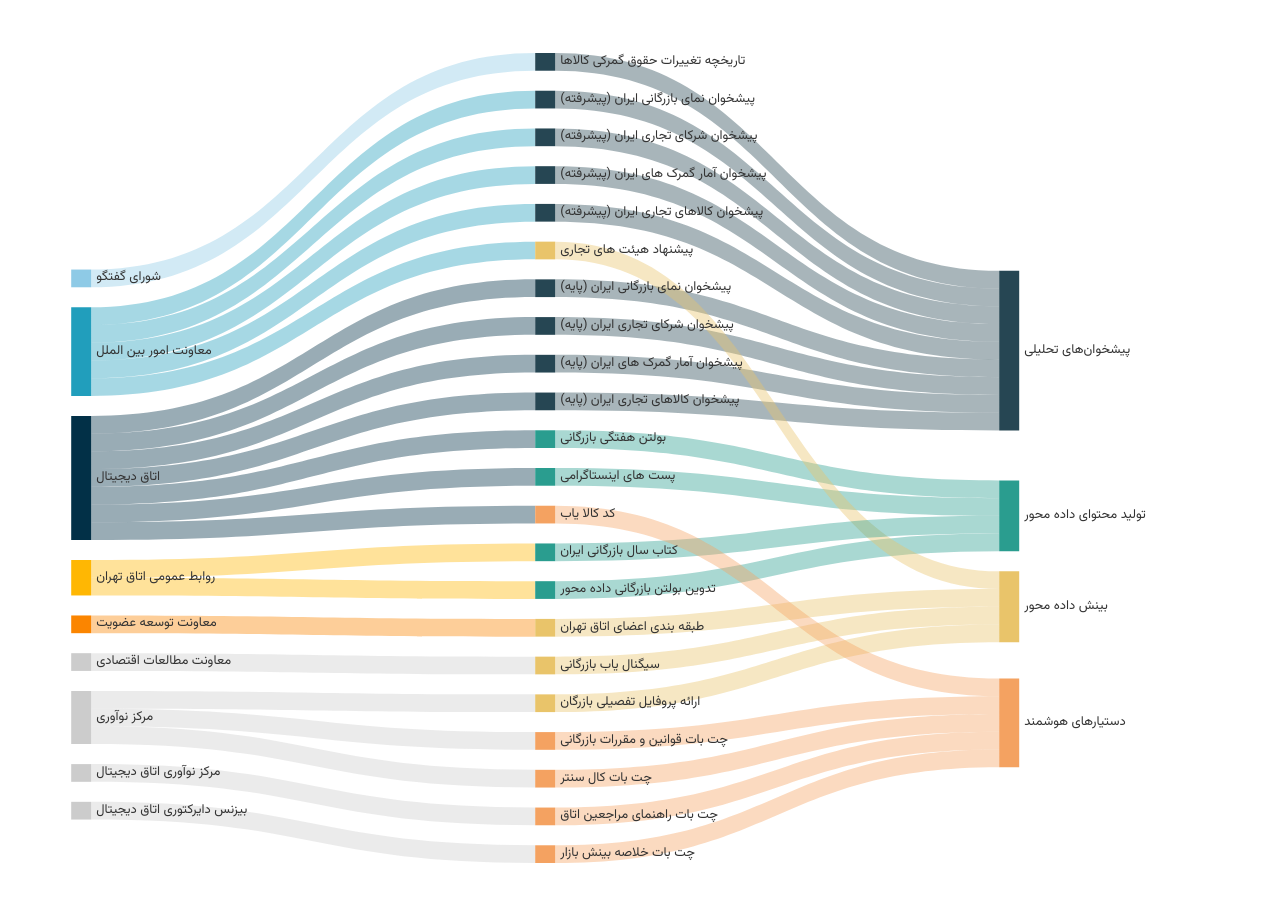
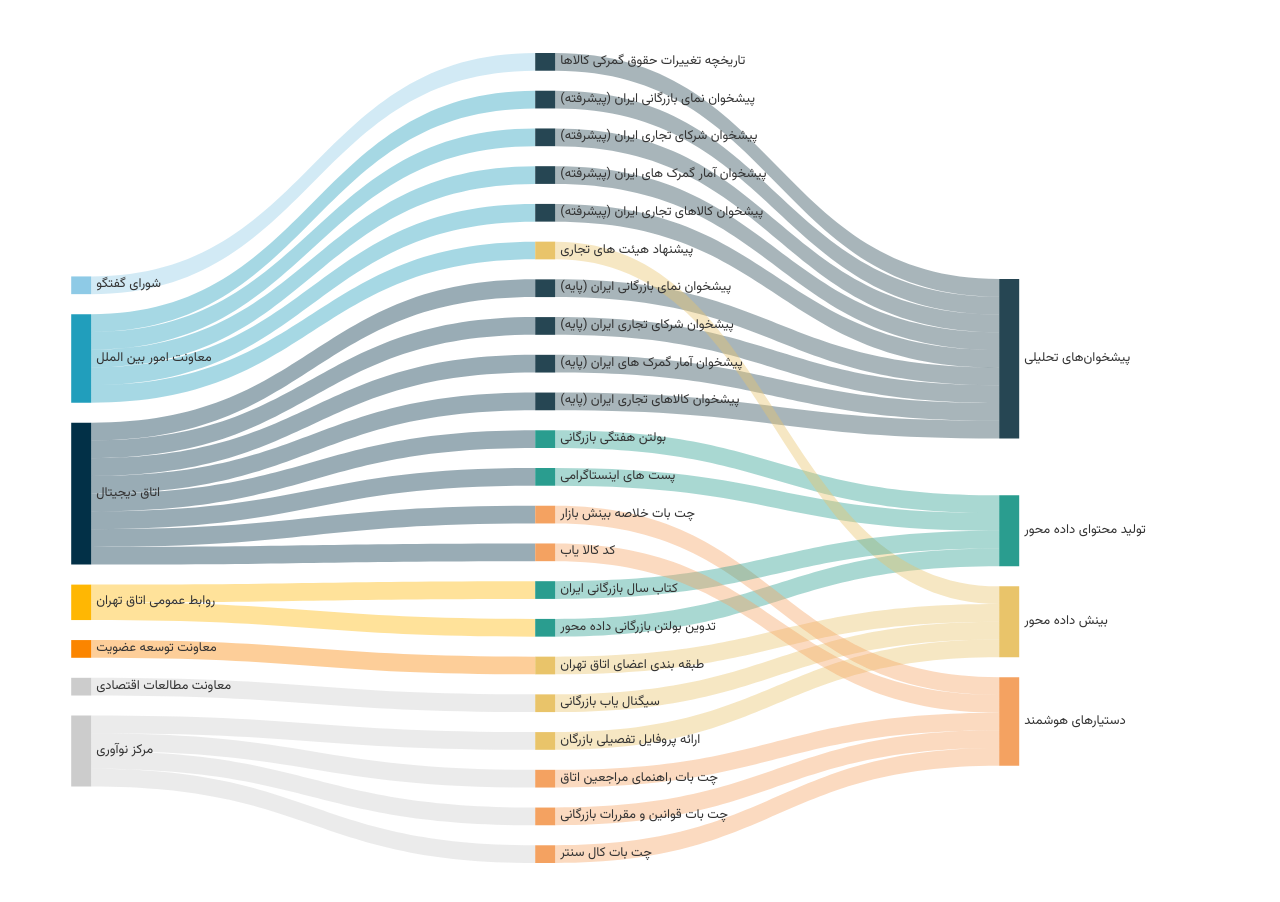
Before and after one commit to shahab7e/-, a plain HTML site: page index.html in a window 1280 px wide. Drawn offline with nearby package versions, Linux system fonts and the light colour scheme.

Commit message:
Add files via upload

```diff
--- a/index.html
+++ b/index.html
@@ -16,11 +16,11 @@
 
 </head>
 <body >
-    <div id="b642d4990fe449c091fa25584af10645" class="chart-container" style="width:100%; height:900px; "></div>
+    <div id="ff187f0868884be6ae38ca4cc03baa85" class="chart-container" style="width:100%; height:900px; "></div>
     <script>
-        var chart_b642d4990fe449c091fa25584af10645 = echarts.init(
-            document.getElementById('b642d4990fe449c091fa25584af10645'), 'white', {renderer: 'canvas', locale: 'ZH'});
-        var option_b642d4990fe449c091fa25584af10645 = {
+        var chart_ff187f0868884be6ae38ca4cc03baa85 = echarts.init(
+            document.getElementById('ff187f0868884be6ae38ca4cc03baa85'), 'white', {renderer: 'canvas', locale: 'ZH'});
+        var option_ff187f0868884be6ae38ca4cc03baa85 = {
     "animation": true,
     "animationThreshold": 2000,
     "animationDuration": 1000,
@@ -74,18 +74,6 @@
                 },
                 {
                     "name": "\u0645\u0639\u0627\u0648\u0646\u062a \u0645\u0637\u0627\u0644\u0639\u0627\u062a \u0627\u0642\u062a\u0635\u0627\u062f\u06cc ",
-                    "itemStyle": {
-                        "color": "#cccccc"
-                    }
-                },
-                {
-                    "name": "\u0645\u0631\u06a9\u0632 \u0646\u0648\u0622\u0648\u0631\u06cc \u0627\u062a\u0627\u0642 \u062f\u06cc\u062c\u06cc\u062a\u0627\u0644",
-                    "itemStyle": {
-                        "color": "#cccccc"
-                    }
-                },
-                {
-                    "name": "\u0628\u06cc\u0632\u0646\u0633 \u062f\u0627\u06cc\u0631\u06a9\u062a\u0648\u0631\u06cc \u0627\u062a\u0627\u0642 \u062f\u06cc\u062c\u06cc\u062a\u0627\u0644",
                     "itemStyle": {
                         "color": "#cccccc"
                     }
@@ -280,12 +268,12 @@
                 },
                 {
                     "source": "\u0627\u062a\u0627\u0642 \u062f\u06cc\u062c\u06cc\u062a\u0627\u0644",
-                    "target": "\u06a9\u062f \u06a9\u0627\u0644\u0627 \u06cc\u0627\u0628",
+                    "target": "\u0686\u062a \u0628\u0627\u062a \u062e\u0644\u0627\u0635\u0647 \u0628\u06cc\u0646\u0634 \u0628\u0627\u0632\u0627\u0631",
                     "value": 1
                 },
                 {
-                    "source": "\u0628\u06cc\u0632\u0646\u0633 \u062f\u0627\u06cc\u0631\u06a9\u062a\u0648\u0631\u06cc \u0627\u062a\u0627\u0642 \u062f\u06cc\u062c\u06cc\u062a\u0627\u0644",
-                    "target": "\u0686\u062a \u0628\u0627\u062a \u062e\u0644\u0627\u0635\u0647 \u0628\u06cc\u0646\u0634 \u0628\u0627\u0632\u0627\u0631",
+                    "source": "\u0627\u062a\u0627\u0642 \u062f\u06cc\u062c\u06cc\u062a\u0627\u0644",
+                    "target": "\u06a9\u062f \u06a9\u0627\u0644\u0627 \u06cc\u0627\u0628",
                     "value": 1
                 },
                 {
@@ -310,17 +298,17 @@
                 },
                 {
                     "source": "\u0645\u0631\u06a9\u0632 \u0646\u0648\u0622\u0648\u0631\u06cc",
+                    "target": "\u0686\u062a \u0628\u0627\u062a \u0631\u0627\u0647\u0646\u0645\u0627\u06cc \u0645\u0631\u0627\u062c\u0639\u06cc\u0646 \u0627\u062a\u0627\u0642",
+                    "value": 1
+                },
+                {
+                    "source": "\u0645\u0631\u06a9\u0632 \u0646\u0648\u0622\u0648\u0631\u06cc",
                     "target": "\u0686\u062a \u0628\u0627\u062a \u0642\u0648\u0627\u0646\u06cc\u0646 \u0648 \u0645\u0642\u0631\u0631\u0627\u062a \u0628\u0627\u0632\u0631\u06af\u0627\u0646\u06cc",
                     "value": 1
                 },
                 {
                     "source": "\u0645\u0631\u06a9\u0632 \u0646\u0648\u0622\u0648\u0631\u06cc",
                     "target": "\u0686\u062a \u0628\u0627\u062a \u06a9\u0627\u0644 \u0633\u0646\u062a\u0631",
-                    "value": 1
-                },
-                {
-                    "source": "\u0645\u0631\u06a9\u0632 \u0646\u0648\u0622\u0648\u0631\u06cc \u0627\u062a\u0627\u0642 \u062f\u06cc\u062c\u06cc\u062a\u0627\u0644",
-                    "target": "\u0686\u062a \u0628\u0627\u062a \u0631\u0627\u0647\u0646\u0645\u0627\u06cc \u0645\u0631\u0627\u062c\u0639\u06cc\u0646 \u0627\u062a\u0627\u0642",
                     "value": 1
                 },
                 {
@@ -572,9 +560,9 @@
         }
     ]
 };
-        chart_b642d4990fe449c091fa25584af10645.setOption(option_b642d4990fe449c091fa25584af10645);
+        chart_ff187f0868884be6ae38ca4cc03baa85.setOption(option_ff187f0868884be6ae38ca4cc03baa85);
             window.addEventListener('resize', function(){
-                chart_b642d4990fe449c091fa25584af10645.resize();
+                chart_ff187f0868884be6ae38ca4cc03baa85.resize();
             })
     </script>
 </body>
```
